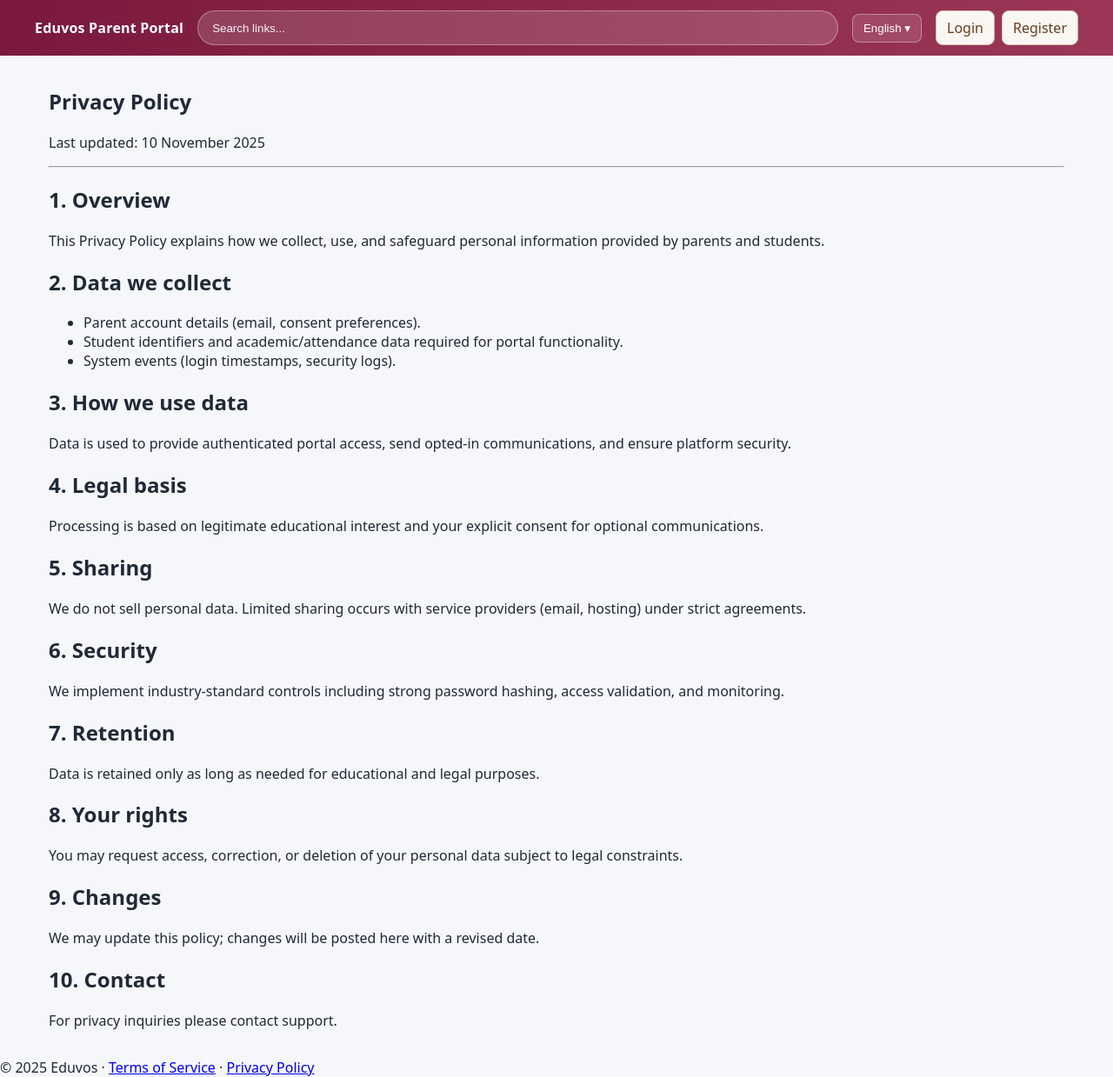
After one commit to rsteenberg/vossieparent, a Django app: page /privacy/ in a window 1280 px wide. The commit adds this page. Shown: the whole page at 87% size. Run offline with Django 4.2, Linux system fonts and the light colour scheme.

Commit message:
feat: add public Terms of Service and Privacy Policy pages with footer links

```diff
--- a/content/urls.py
+++ b/content/urls.py
@@ -7,4 +7,7 @@ urlpatterns = [
     path("documents/", views.documents, name="documents"),
     path("announcements/", views.announcements, name="announcements"),
     path("announcements/<int:pk>/", views.announcement_detail, name="announcement_detail"),
+    # Legal/public pages
+    path("terms/", views.terms, name="terms"),
+    path("privacy/", views.privacy, name="privacy"),
 ]
--- a/content/views.py
+++ b/content/views.py
@@ -6,6 +6,8 @@ from .models import Announcement, ReadReceipt
 from .services import get_notice_buckets_for_user
 from students.models import ParentStudentLink
 from academics.models import Enrollment
+
+from django.views.decorators.http import require_GET
 
 
 def _user_can_view_announcement(user, ann: Announcement) -> bool:
@@ -75,3 +77,15 @@ def announcement_detail(request, pk: int):
         "content/announcement_detail.html",
         {"ann": ann, "active_nav": "announcements"},
     )
+
+
+@require_GET
+def terms(request):
+    """Public Terms of Service page (no auth required)."""
+    return render(request, "content/terms.html", {"active_nav": None})
+
+
+@require_GET
+def privacy(request):
+    """Public Privacy Policy page (no auth required)."""
+    return render(request, "content/privacy.html", {"active_nav": None})
--- a/templates/base.html
+++ b/templates/base.html
@@ -49,5 +49,14 @@
       {% block content %}{% endblock %}
     </main>
   </div>
+  <footer class="footer">
+    <div class="footer-inner">
+      <span>&copy; {% now "Y" %} Eduvos</span>
+      <span class="spacer">·</span>
+      <a href="{% url 'content:terms' %}">Terms of Service</a>
+      <span class="spacer">·</span>
+      <a href="{% url 'content:privacy' %}">Privacy Policy</a>
+    </div>
+  </footer>
 </body>
 </html>
--- /dev/null
+++ b/templates/content/privacy.html
@@ -0,0 +1,44 @@
+{% extends "base.html" %}
+
+{% block page_title %}Privacy Policy · Eduvos Parent Portal{% endblock %}
+
+{% block content %}
+<section class="page page-legal">
+  <h1>Privacy Policy</h1>
+  <p>Last updated: 10 November 2025</p>
+  <hr/>
+  <h2>1. Overview</h2>
+  <p>This Privacy Policy explains how we collect, use, and safeguard personal information provided by parents and students.</p>
+
+  <h2>2. Data we collect</h2>
+  <ul>
+    <li>Parent account details (email, consent preferences).</li>
+    <li>Student identifiers and academic/attendance data required for portal functionality.</li>
+    <li>System events (login timestamps, security logs).</li>
+  </ul>
+
+  <h2>3. How we use data</h2>
+  <p>Data is used to provide authenticated portal access, send opted-in communications, and ensure platform security.</p>
+
+  <h2>4. Legal basis</h2>
+  <p>Processing is based on legitimate educational interest and your explicit consent for optional communications.</p>
+
+  <h2>5. Sharing</h2>
+  <p>We do not sell personal data. Limited sharing occurs with service providers (email, hosting) under strict agreements.</p>
+
+  <h2>6. Security</h2>
+  <p>We implement industry-standard controls including strong password hashing, access validation, and monitoring.</p>
+
+  <h2>7. Retention</h2>
+  <p>Data is retained only as long as needed for educational and legal purposes.</p>
+
+  <h2>8. Your rights</h2>
+  <p>You may request access, correction, or deletion of your personal data subject to legal constraints.</p>
+
+  <h2>9. Changes</h2>
+  <p>We may update this policy; changes will be posted here with a revised date.</p>
+
+  <h2>10. Contact</h2>
+  <p>For privacy inquiries please contact support.</p>
+</section>
+{% endblock %}
```
Also changed, not shown: spec.md (+18 -0 lines), templates/content/terms.html (added, +28 -0 lines).
